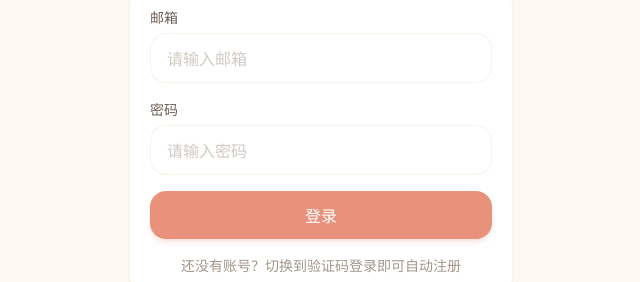
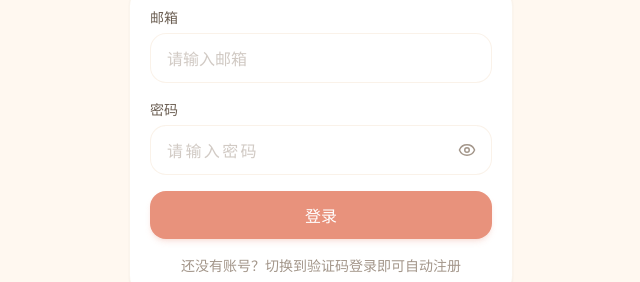
Before and after one commit to chh-0103/sunny-diary, a React (Vite) app: page /sunny-diary/login in a window 1280 px wide. Shown: the part 381-663 px from the top of the page, without its empty margins (319-959 px from the left). Built offline with nearby package versions, Linux system fonts and the light colour scheme; no server answers; a web font is replaced by a local one.

Commit message:
feat: masked password input with last char reveal and show/hide toggle

```diff
--- a/src/pages/LoginPage.tsx
+++ b/src/pages/LoginPage.tsx
@@ -1,6 +1,6 @@
-import { useState, useRef, useEffect } from 'react';
+import { useState, useRef, useEffect, useCallback } from 'react';
 import { useNavigate, useSearchParams } from 'react-router-dom';
-import { Heart, Mail, Key } from 'lucide-react';
+import { Heart, Mail, Key, Eye, EyeOff } from 'lucide-react';
 import { useAuth } from '@/contexts/AuthContext';
 
 export default function LoginPage() {
@@ -33,6 +33,51 @@ export default function LoginPage() {
     }
     return () => clearInterval(timerRef.current);
   }, [countdown > 0]);
+
+  const [showPassword, setShowPassword] = useState(false);
+  const lastCharTimeRef = useRef<number>(0);
+  const prevDisplayRef = useRef('');
+  const passwordInputRef = useRef<HTMLInputElement>(null);
+  const [, setTick] = useState(0);
+
+  useEffect(() => {
+    const timer = setInterval(() => setTick(t => t + 1), 250);
+    return () => clearInterval(timer);
+  }, []);
+
+  const getMaskedPassword = useCallback(() => {
+    if (showPassword) return password;
+    if (!password) return '';
+    const now = Date.now();
+    return password.split('').map((c, i) => {
+      if (i === password.length - 1 && now - lastCharTimeRef.current < 3000) return c;
+      return '•';
+    }).join('');
+  }, [password, showPassword]);
+
+  const displayPassword = getMaskedPassword();
+
+  useEffect(() => {
+    prevDisplayRef.current = displayPassword;
+  }, [displayPassword]);
+
+  const handlePasswordChange = (e: React.ChangeEvent<HTMLInputElement>) => {
+    const newValue = e.target.value;
+    const oldValue = prevDisplayRef.current;
+
+    if (newValue.length > oldValue.length) {
+      const diff = newValue.length - oldValue.length;
+      const added = newValue.slice(-diff);
+      const realChars = added.replace(/•/g, '');
+      if (realChars) {
+        setPassword(p => p + realChars);
+        lastCharTimeRef.current = Date.now();
+      }
+    } else if (newValue.length < oldValue.length) {
+      const removed = oldValue.length - newValue.length;
+      setPassword(p => p.slice(0, Math.max(0, p.length - removed)));
+    }
+  };
 
   const handleSendCode = async () => {
     if (!email.trim() || countdown > 0) return;
@@ -196,17 +241,29 @@ export default function LoginPage() {
             </div>
             <div>
               <label className="block text-sm font-medium text-text-soft mb-1.5">密码</label>
-              <input
-                type="password"
-                value={password}
-                onChange={(e) => setPassword(e.target.value)}
-                placeholder="请输入密码"
-                required
-                minLength={6}
-                className="w-full rounded-2xl border border-apricot/50 bg-white/80 px-4 py-3
-                           text-text-soft placeholder:text-text-muted/50
-                           focus:outline-none focus:border-warmbrown/50 transition-all"
-              />
+              <div className="relative">
+                <input
+                  ref={passwordInputRef}
+                  type="text"
+                  value={displayPassword}
+                  onChange={handlePasswordChange}
+                  placeholder="请输入密码"
+                  required
+                  autoComplete="off"
+                  className="w-full rounded-2xl border border-apricot/50 bg-white/80 pl-4 pr-12 py-3
+                             text-text-soft placeholder:text-text-muted/50 tracking-[0.15em]
+                             focus:outline-none focus:border-warmbrown/50 transition-all"
+                />
+                <button
+                  type="button"
+                  onClick={() => setShowPassword(!showPassword)}
+                  className="absolute right-3 top-1/2 -translate-y-1/2 text-text-muted
+                             hover:text-warmbrown transition-colors p-1"
+                  tabIndex={-1}
+                >
+                  {showPassword ? <EyeOff size={18} /> : <Eye size={18} />}
+                </button>
+              </div>
             </div>
 
             {error && <p className="text-red-400 text-sm text-center">{error}</p>}
```
